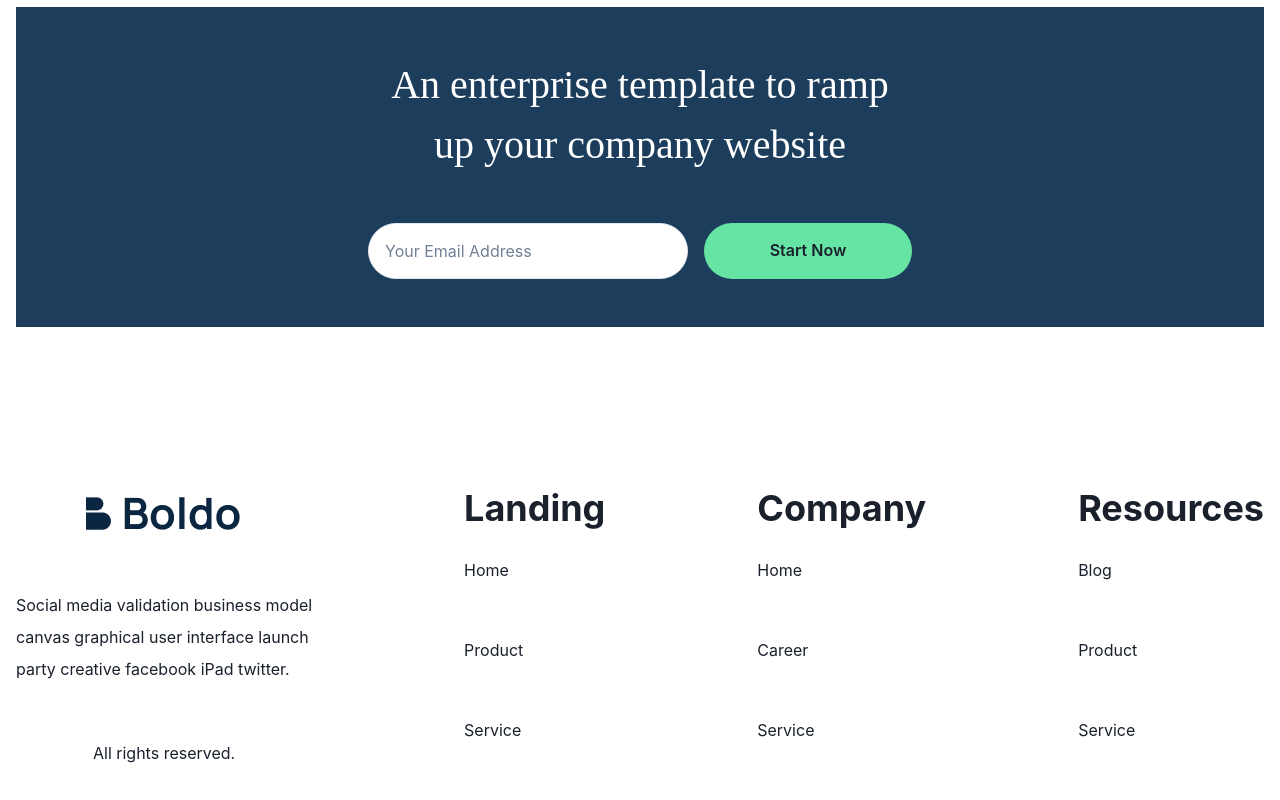
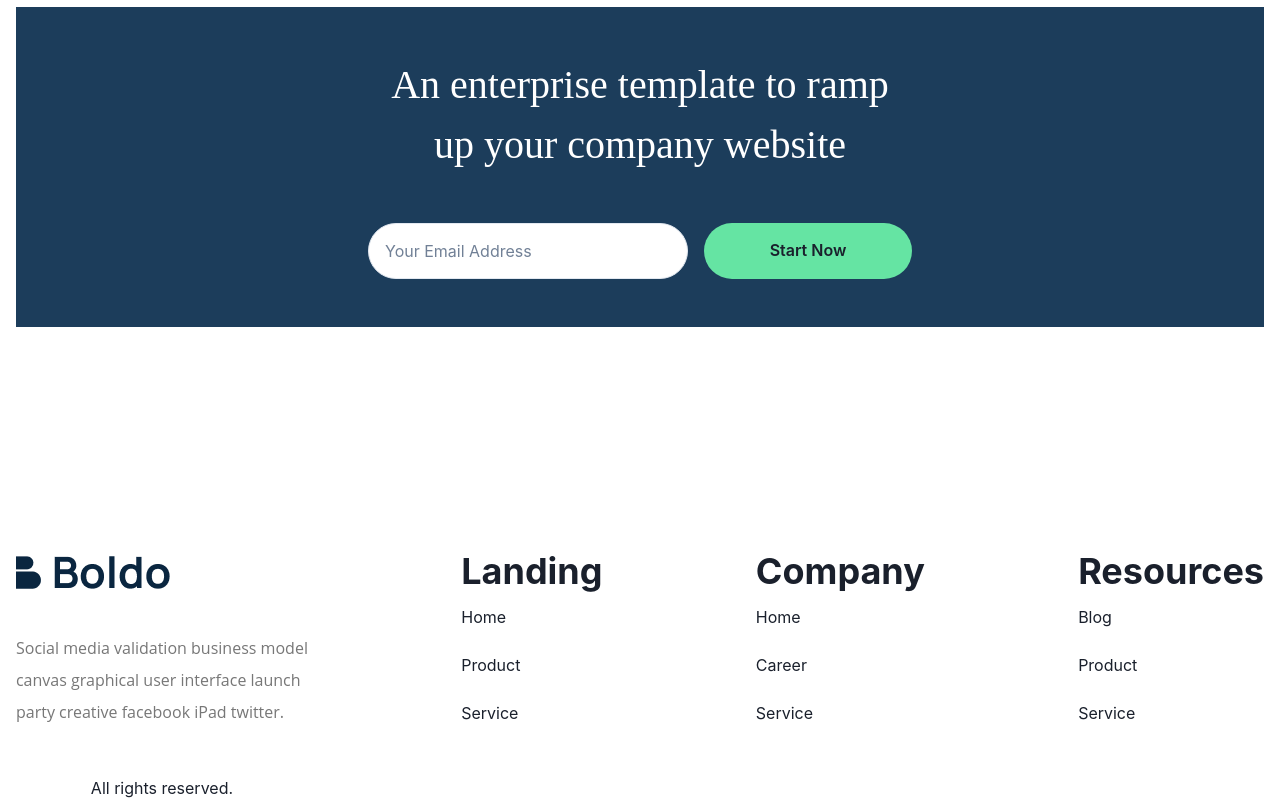
Before and after one commit to jahrulezfrancis/Digital-Marketing-Website-front-end-, a React (Create React App) app: page / in a window 1280 px wide. Shown: the part 5186-5986 px from the top of the page. Before the commit the page ends 5956 px from the top, so only its background shows below. Built offline with nearby package versions, Linux system fonts and the light colour scheme.

Commit message:
fixed footer section

```diff
--- a/src/Components/Pages/Blog.jsx
+++ b/src/Components/Pages/Blog.jsx
@@ -53,28 +53,37 @@ export const Footer = () => {
     return (
         <Box mt='10em'>
             <HStack justify='space-between' align='center' gap='3'>
-                <VStack >
-                    <Image src={FooterLogo} alt='Footer Logo' />
-                    <Text lineHeight='2em' mt='3em'>Social media validation business model <br />
-                        canvas graphical user interface launch  <br />
-                        party creative facebook iPad twitter.
-                    </Text>
-                    <Text mt='3em'>All rights reserved.</Text>
-
+                <VStack gap='3em'>
+                    <Stack>
+                        <Box width='10em' mt='4em' mb='2em'>
+                            <Image src={FooterLogo} alt='Footer Logo' objectFit='cover' />
+                        </Box>
+                        <Stack >
+                            <Text lineHeight='2em'
+                                fontFamily='Open Sans' fontWeight={400} color='#777777' fontSize='1em'>
+                                Social media validation business model <br />
+                                canvas graphical user interface launch  <br />
+                                party creative facebook iPad twitter.
+                            </Text>
+                        </Stack>
+                    </Stack>
+                    <Stack align='flex-start' justify='start'>
+                        <Text textAlign='left'>All rights reserved.</Text>
+                    </Stack>
                 </VStack>
-                <List lineHeight='5em'>
+                <List lineHeight='3em'>
                     <ListItem><Heading>Landing</Heading> </ListItem>
                     <ListItem>Home</ListItem>
                     <ListItem>Product</ListItem>
                     <ListItem>Service</ListItem>
                 </List>
-                <List lineHeight='5em'>
+                <List lineHeight='3em'>
                     <ListItem><Heading>Company</Heading> </ListItem>
                     <ListItem>Home</ListItem>
                     <ListItem>Career</ListItem>
                     <ListItem>Service</ListItem>
                 </List>
-                <List lineHeight='5em'>
+                <List lineHeight='3em'>
                     <ListItem><Heading>Resources</Heading> </ListItem>
                     <ListItem>Blog</ListItem>
                     <ListItem>Product</ListItem>
```
Also changed, not shown: src/Components/Pages/AfterTestimonials.jsx (+6 -3 lines).
